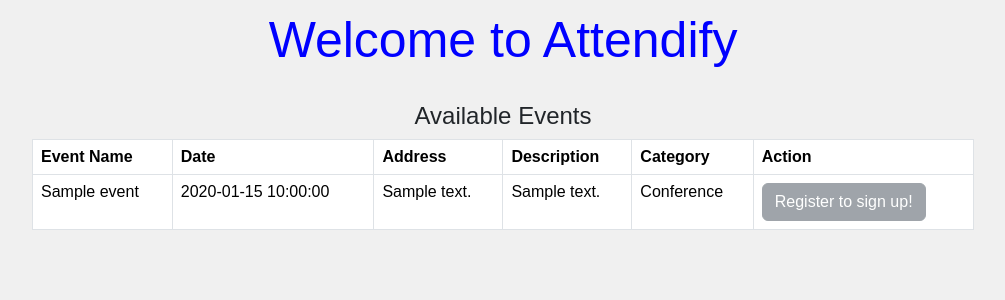
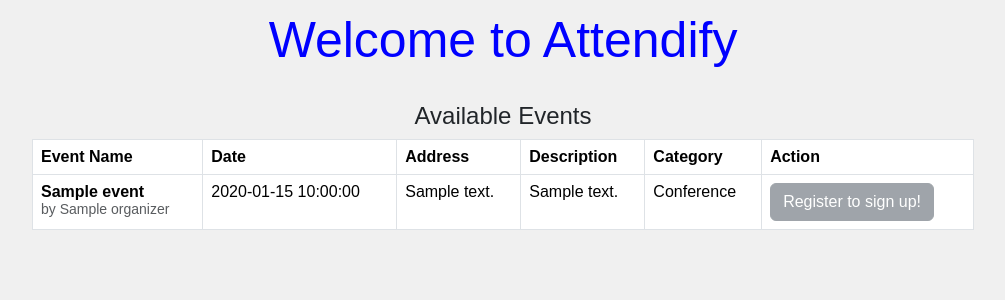
Before and after one commit to jhartne12/attendify, a PHP site: page / in a window 1280 px wide. Shown: the part 56-356 px from the top of the page, without its empty margins (137-1142 px from the left). Run offline with PHP 8.4, Linux system fonts and the light colour scheme; tables that the repository leaves empty hold one stand-in row (values such as "Sample post").

Commit message:
Added the name of the Organizer under the Event Name

```diff
--- a/index.php
+++ b/index.php
@@ -3,7 +3,10 @@
 include('DBConnect.php');
 
 // Query to fetch the events
-$sql = "SELECT eventID, Name, date, address, description, categoryID FROM event";
+$sql = "SELECT event.eventID, event.Name AS eventName, event.date, event.address, event.description, event.categoryID, organizer.Name AS organizerName
+        FROM event
+        JOIN organizer ON event.organizerID = organizer.organizerID";
+
 $result = queryDB($sql);
 ?>
 
@@ -88,7 +91,7 @@
                         $isAttendee = isset($_SESSION['role']) && $_SESSION['role'] == 'attendee';
 
                         echo "<tr>
-                            <td>{$row['Name']}</td>
+                            <td><strong>{$row['eventName']}</strong><br><small class='text-muted'>by {$row['organizerName']}</small></td>
                             <td>{$row['date']}</td>
                             <td>{$row['address']}</td>
                             <td>{$row['description']}</td>
```
